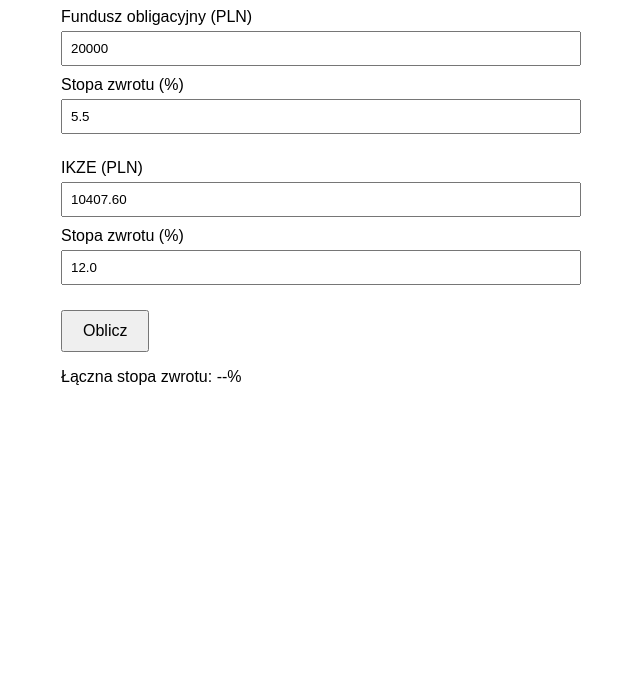
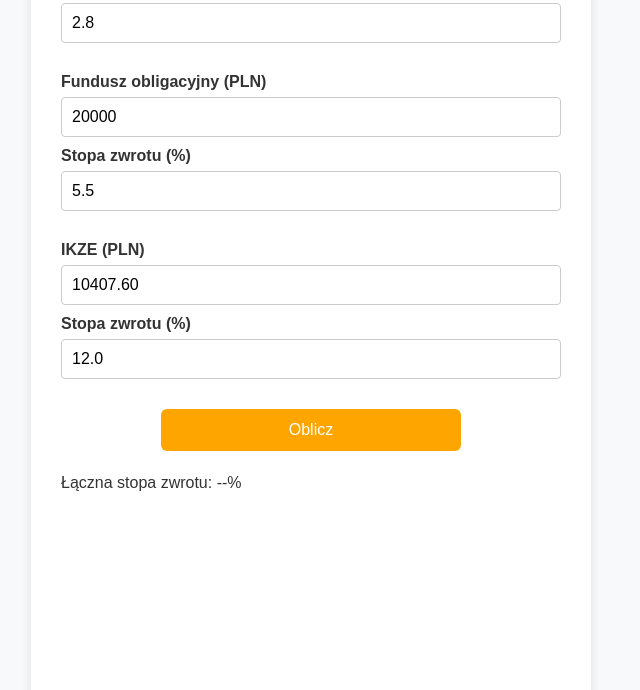
Before and after one commit to RymkoR/kalkulator, a plain HTML site: page index.html in a window 1280 px wide. Shown: the part 223-913 px from the top of the page, without its empty margins (329-969 px from the left). Drawn offline with nearby package versions, Linux system fonts and the light colour scheme.

Commit message:
Update style.css

```diff
--- a/style.css
+++ b/style.css
@@ -1,24 +1,73 @@
 body {
   font-family: Arial, sans-serif;
   margin: 20px;
+  background-color: #f8f9fa;
+  color: #333;
 }
+
 .container {
   max-width: 500px;
   margin: auto;
+  background-color: #fff;
+  padding: 30px;
+  border-radius: 8px;
+  box-shadow: 0 4px 12px rgba(0, 0, 0, 0.1);
 }
+
+h1 {
+  text-align: center;
+  color: #0066cc;
+  margin-bottom: 20px;
+}
+
 .input-group {
-  margin-bottom: 15px;
+  margin-bottom: 20px;
 }
+
 label {
   display: block;
-  margin-bottom: 5px;
+  margin-bottom: 6px;
+  font-weight: bold;
 }
-input {
+
+input[type="text"],
+input[type="number"] {
   width: 100%;
-  padding: 8px;
+  padding: 10px;
+  font-size: 16px;
+  border: 1px solid #ccc;
+  border-radius: 4px;
+  box-sizing: border-box;
   margin-bottom: 10px;
 }
-button {
-  padding: 10px 20px;
+
+#result {
+  margin-top: 20px;
   font-size: 16px;
+  line-height: 1.5;
 }
+
+canvas {
+  display: block;
+  margin: 30px auto 0;
+}
+
+/* Styl przycisku OBLICZ */
+.btn-oblicz {
+  background-color: orange;
+  color: white;
+  border: none;
+  padding: 12px 24px;
+  font-size: 16px;
+  width: 100%;
+  max-width: 300px;
+  display: block;
+  margin: 20px auto;
+  cursor: pointer;
+  border-radius: 6px;
+  transition: background-color 0.3s ease;
+}
+
+.btn-oblicz:hover {
+  background-color: darkorange;
+}
```
